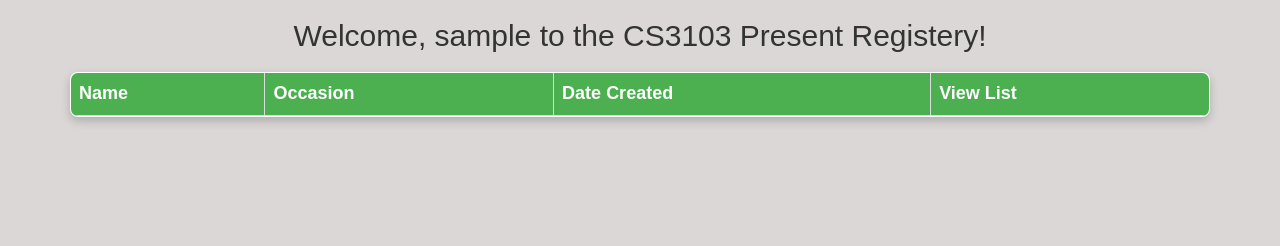
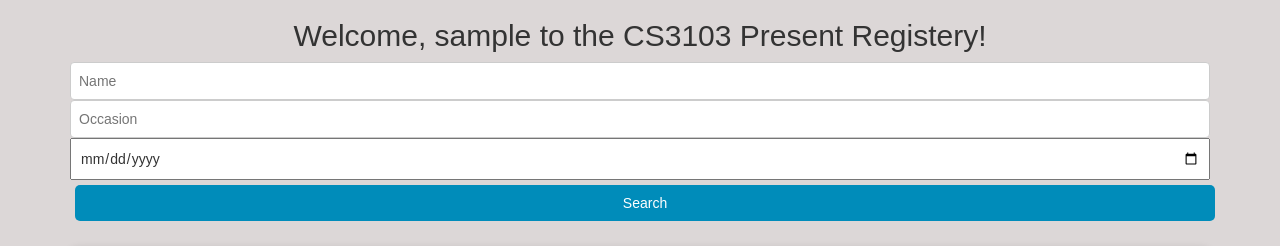
Before and after one commit to cameron-macdonald/CS3103, a Flask app: template App/templates/dashboard.html in a window 1280 px wide. Shown: the part 51-297 px from the top of the page. Run offline with Flask 3, Linux system fonts and the light colour scheme; the template is opened without the code that fills it: most values are stand-ins (such as "Sample title", 1, 10 or a date in 2020); lists and menus that the app fills with data are empty; some libraries are stand-ins or nearby versions.

Commit message:
Added a Search

```diff
--- a/App/templates/dashboard.html
+++ b/App/templates/dashboard.html
@@ -39,6 +39,12 @@
   <!-- Main Content -->
   <div class="container">
     <h2 class="mt-5">Welcome, {{ username }} to the CS3103 Present Registery!</h2>
+
+    <input type="text" id="name" placeholder="Name">
+    <input type="text" id="occasion" placeholder="Occasion">
+    <input type="date" id="dateCreated" placeholder="Date Created">
+    <button onclick="searchPresents()">Search</button>
+    <div id="results"></div>
 
     <table class="table table-bordered">
       <thead>
@@ -94,36 +100,7 @@
   </div>
 
   <script>
-    function loadPresentLists() {
-      fetch("/presentlist", {
-        method: "GET",
-        headers: { "Content-Type": "application/json" },
-        credentials: "include"
-      })
-        .then(response => response.json())
-        .then(data => {
-          let tableBody = document.getElementById("present-lists-table");
-          tableBody.innerHTML = ""; // Clear existing data
-
-          data.forEach(list => {
-            let row = `<tr>
-                <td>${list.name}</td>
-                <td>${list.occasion}</td>
-                <td>${list.dateCreated}</td>
-                <td>
-                    <button class="btn btn-primary view-list-btn"
-                            data-id="${list.presentListID}"
-                            data-name="${list.name}"
-                            data-occasion="${list.occasion}"
-                            data-date="${list.dateCreated}">
-                        View List
-                    </button>
-                </td>
-            </tr>`;
-            tableBody.innerHTML += row;
-          });
-
-          // Attach event listeners to the buttons after table updates
+function attachViewListEventListeners() {
     document.querySelectorAll(".view-list-btn").forEach(button => {
         button.addEventListener("click", function () {
             let listId = this.getAttribute("data-id");
@@ -144,7 +121,7 @@
             })
                 .then(response => response.json())
                 .then(data => {
-                  let presents = data.presents; // Extracting presents array
+                    let presents = data.presents;
                     let presentsTable = document.getElementById("modalPresentsTable");
                     presentsTable.innerHTML = ""; // Clear previous data
 
@@ -169,13 +146,98 @@
             $("#presentListModal").modal("show");
         });
     });
-
-
-        })
-        .catch(error => console.error("Error fetching present lists:", error));
 }
 
+async function loadPresentLists() {
+    try {
+        const response = await fetch("/presentlist", {
+            method: "GET",
+            headers: { "Content-Type": "application/json" },
+            credentials: "include"
+        });
+        const data = await response.json();
+        const presentLists = data.present_lists;
 
+        if (!Array.isArray(presentLists)) {
+            console.error("Expected an array but got:", presentLists);
+            return;
+        }
+
+        const tableBody = document.getElementById("present-lists-table");
+        tableBody.innerHTML = ""; // Clear existing data
+
+        presentLists.forEach(list => {
+            let row = `<tr>
+                <td>${list.name}</td>
+                <td>${list.occasion}</td>
+                <td>${list.dateCreated}</td>
+                <td>
+                    <button class="btn btn-primary view-list-btn"
+                            data-id="${list.presentListID}"
+                            data-name="${list.name}"
+                            data-occasion="${list.occasion}"
+                            data-date="${list.dateCreated}">
+                        View List
+                    </button>
+                </td>
+            </tr>`;
+            tableBody.innerHTML += row;
+        });
+
+        // Reattach event listeners after table update
+        attachViewListEventListeners();
+    } catch (error) {
+        console.error("Error fetching present lists:", error);
+    }
+}
+
+async function searchPresents() {
+    const name = document.getElementById('name').value;
+    const occasion = document.getElementById('occasion').value;
+    const dateCreated = document.getElementById('dateCreated').value;
+
+    const params = new URLSearchParams();
+    if (name) params.append('name', name);
+    if (occasion) params.append('occasion', occasion);
+    if (dateCreated) params.append('dateCreated', dateCreated);
+
+    try {
+        const response = await fetch(`/presentlist/search?${params.toString()}`);
+        const data = await response.json();
+        const presentLists = data.present_lists;
+
+        if (!Array.isArray(presentLists)) {
+            console.error("Expected an array but got:", presentLists);
+            return;
+        }
+
+        const tableBody = document.getElementById("present-lists-table");
+        tableBody.innerHTML = ""; // Clear existing data
+
+        presentLists.forEach(list => {
+            let row = `<tr>
+                <td>${list.name}</td>
+                <td>${list.occasion}</td>
+                <td>${list.dateCreated}</td>
+                <td>
+                    <button class="btn btn-primary view-list-btn"
+                            data-id="${list.presentListID}"
+                            data-name="${list.name}"
+                            data-occasion="${list.occasion}"
+                            data-date="${list.dateCreated}">
+                        View List
+                    </button>
+                </td>
+            </tr>`;
+            tableBody.innerHTML += row;
+        });
+
+        // Reattach event listeners after search results update the table
+        attachViewListEventListeners();
+    } catch (error) {
+        console.error("Error fetching present lists:", error);
+    }
+}
 
 // Load data when page loads
 window.onload = loadPresentLists;
@@ -198,6 +260,7 @@
         })
         .catch(error => console.error("Error:", error));
     });
+
   </script>
 
 </body>
```
Also changed, not shown: 5 other files. Lines whose indentation alone changed are shown as unchanged.
